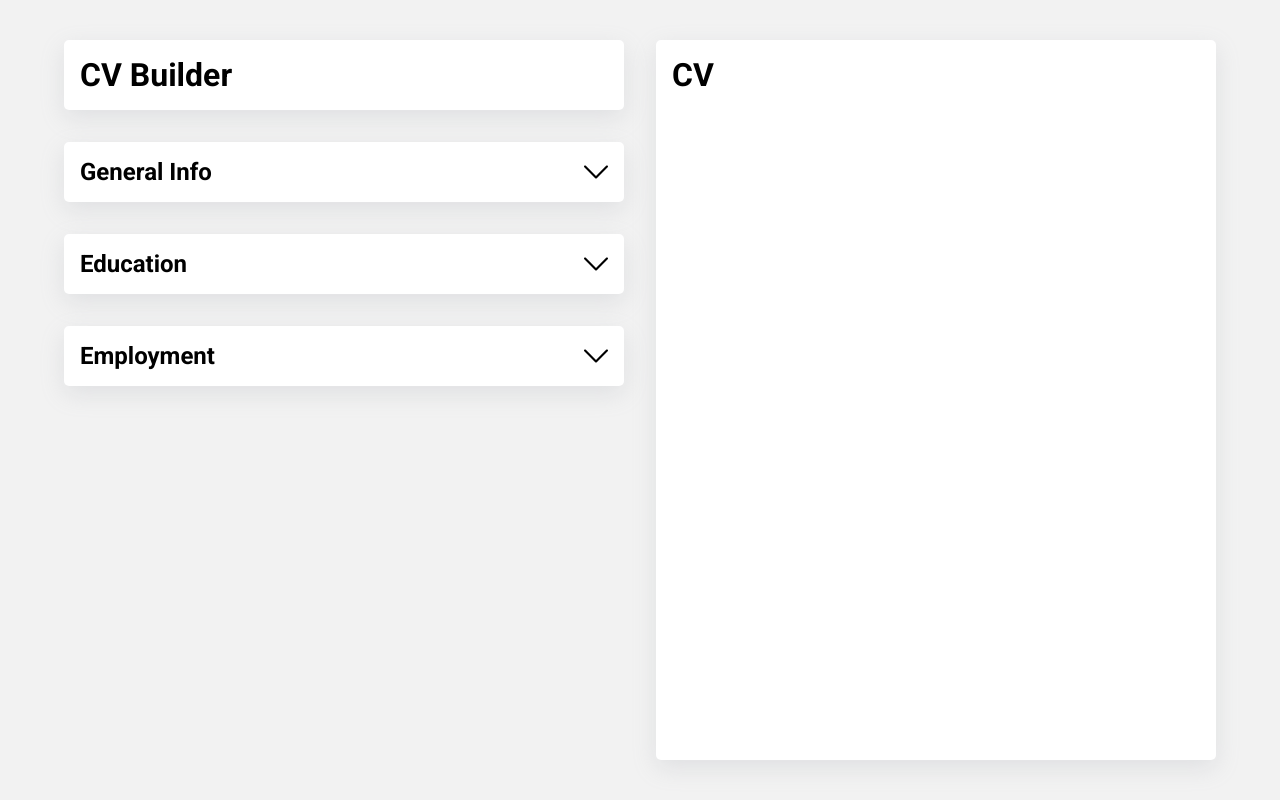
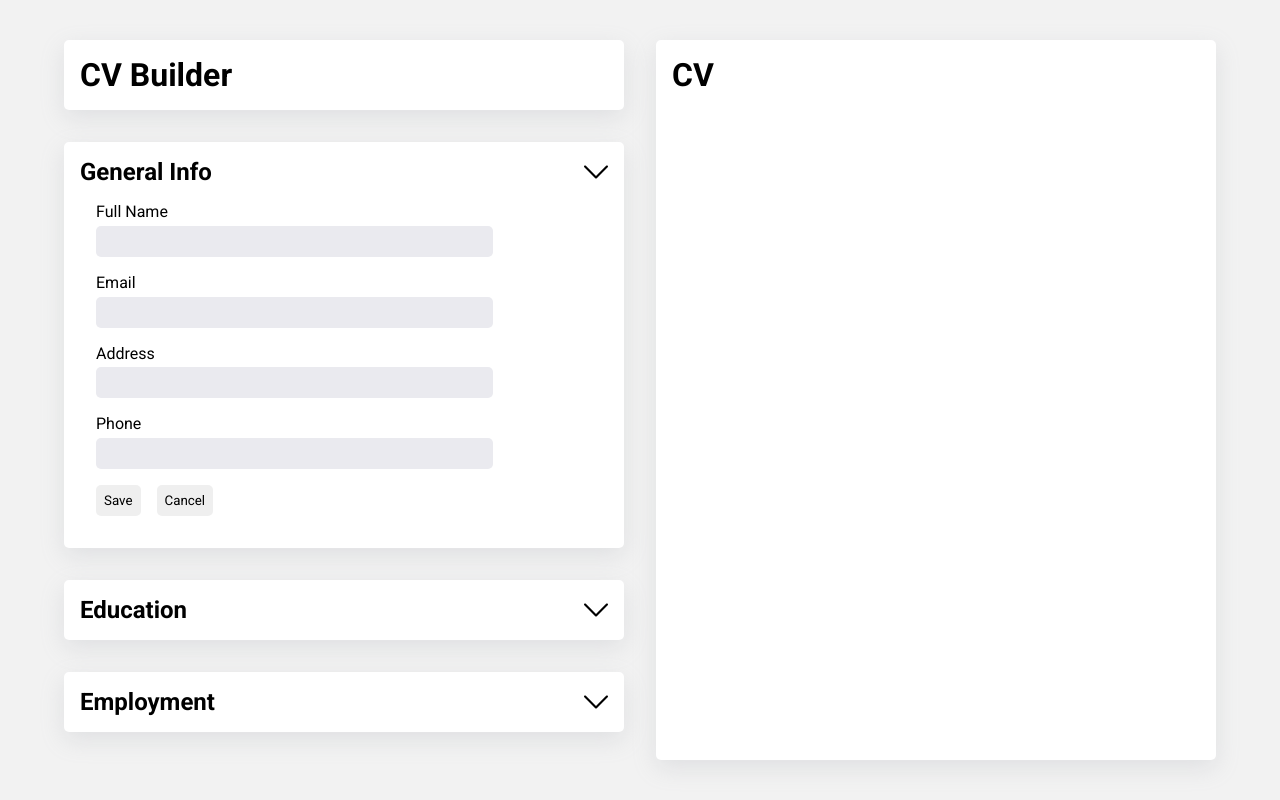
Before and after one commit to dave-forbes/cv-builder, a React (Vite) app in the folder cv-builder-app/: page / in a window 1280 px wide. Built offline with nearby package versions, Linux system fonts and the light colour scheme.

Commit message:
lifted the show/hide logic to parent component to make sure only one form visible at a time

```diff
--- a/cv-builder-app/src/components/FormContainer.jsx
+++ b/cv-builder-app/src/components/FormContainer.jsx
@@ -1,18 +1,16 @@
-import { useState } from "react";
-
-// eslint-disable-next-line react/prop-types
-export default function FormContainer({ className, title, elements }) {
-  const [isOpened, setIsOpened] = useState(true);
-
-  function handleClick() {
-    setIsOpened(isOpened ? false : true);
-  }
-
+/* eslint-disable react/prop-types */
+export default function FormContainer({
+  className,
+  title,
+  elements,
+  onClick,
+  isOpened,
+}) {
   return (
     <div className={className}>
       <div className="title-container">
         <h2>{title}</h2>
-        <svg onClick={handleClick} viewBox="0 0 330 330">
+        <svg onClick={onClick} viewBox="0 0 330 330">
           <g id="SVGRepo_iconCarrier">
             {" "}
             <path
@@ -22,7 +20,7 @@ export default function FormContainer({ className, title, elements }) {
           </g>
         </svg>
       </div>
-      <form noValidate className={isOpened ? "hide" : undefined}>
+      <form noValidate className={isOpened ? undefined : "hide"}>
         {elements}
         <div className="buttons">
           <button>Save</button>
--- a/cv-builder-app/src/components/Forms.jsx
+++ b/cv-builder-app/src/components/Forms.jsx
@@ -1,11 +1,20 @@
+import { useState } from "react";
+
 import Title from "./Title";
 import FormContainer from "./FormContainer";
 
 export default function Forms() {
+  const [isOpened, setIsOpened] = useState(0);
+
+  function handleClick(num) {
+    num !== isOpened ? setIsOpened(num) : setIsOpened(3);
+  }
   return (
     <div className="forms">
       <Title />
       <FormContainer
+        onClick={() => handleClick(0)}
+        isOpened={isOpened === 0}
         title="General Info"
         className="general-info"
         elements={
@@ -26,6 +35,8 @@ export default function Forms() {
         }
       />
       <FormContainer
+        onClick={() => handleClick(1)}
+        isOpened={isOpened === 1}
         title="Education"
         className="education"
         elements={
@@ -43,6 +54,8 @@ export default function Forms() {
         }
       />
       <FormContainer
+        onClick={() => handleClick(2)}
+        isOpened={isOpened === 2}
         title="Employment"
         className="employment"
         elements={
```
